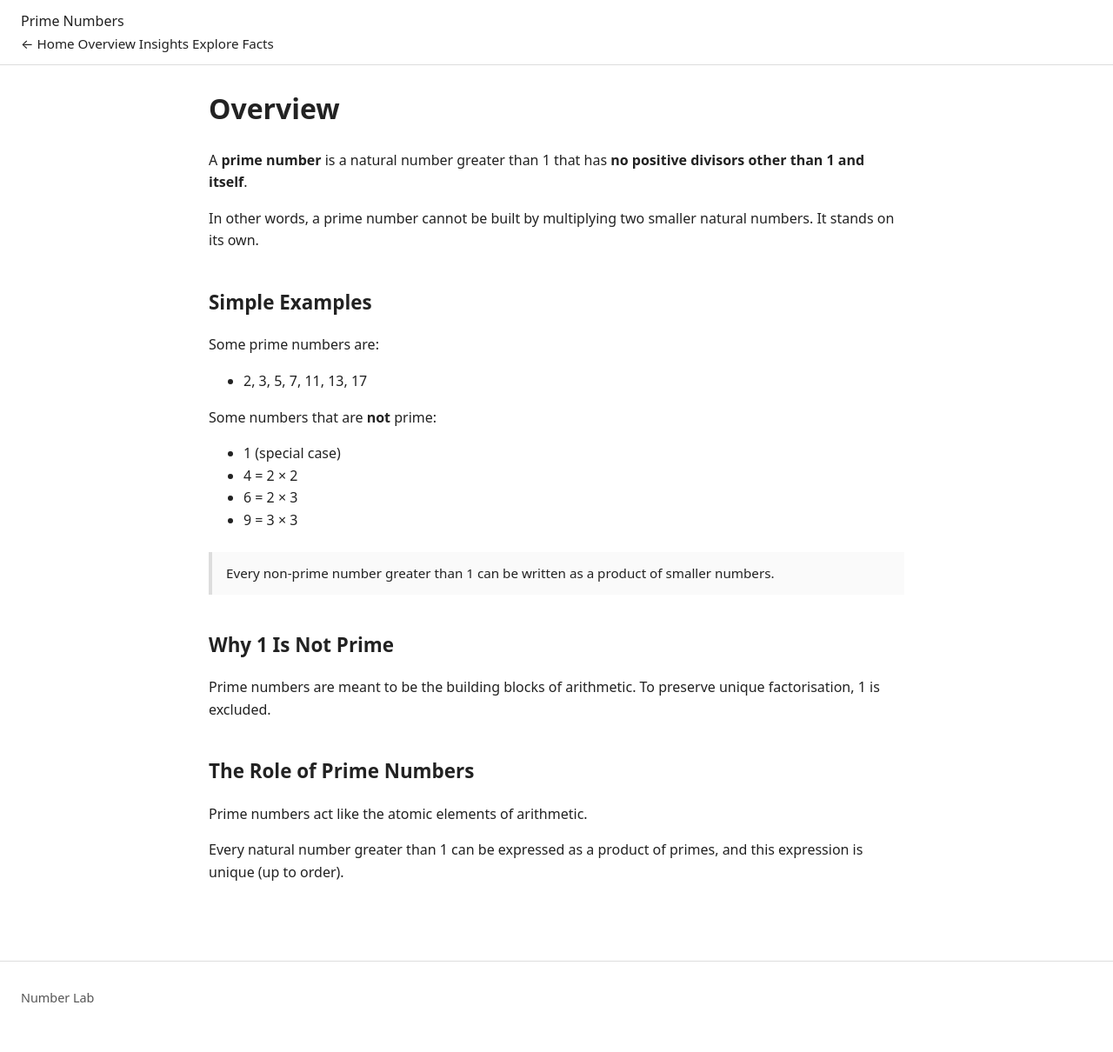
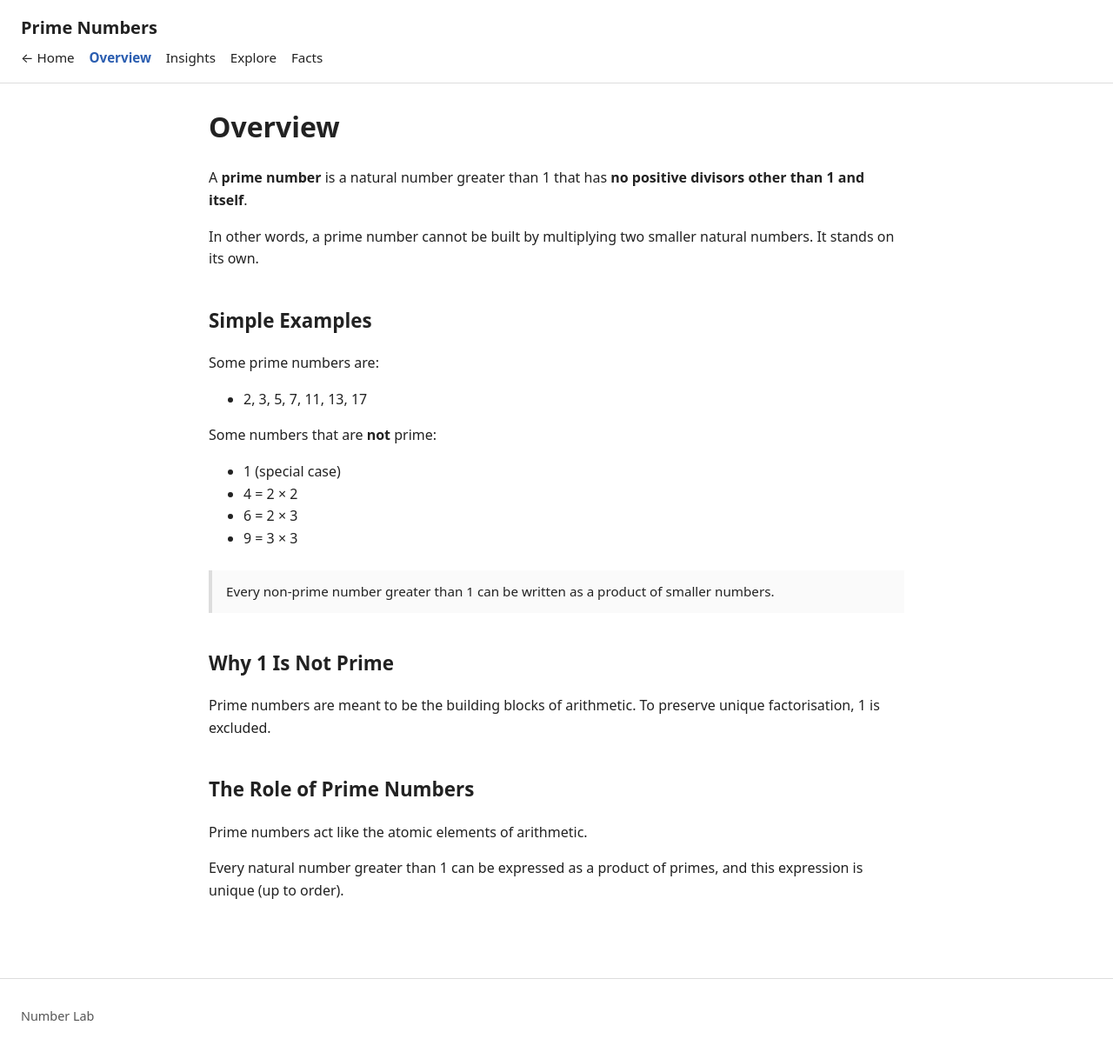
Before and after one commit to anvesh-d/number-lab, a Jekyll site: the page built from numbers/prime/overview/index.html, in a window 1280 px wide. Shown: the whole page at 87% size. Built offline with Jekyll 4.4.1, drawn with Linux system fonts in a browser that asks for light colours; before the commit the page ends 1189 px from its top, so only the background shows below that.

Commit message:
Update main.css

```diff
--- a/assets/css/main.css
+++ b/assets/css/main.css
@@ -138,3 +138,25 @@ footer {
 .hidden {
   display: none;
 }
+
+.site-header {
+  padding: 1rem 1.5rem;
+  border-bottom: 1px solid var(--color-muted);
+}
+
+.site-title {
+  font-size: 1.25rem;
+  font-weight: 600;
+  margin-bottom: 0.4rem;
+}
+
+.site-nav a,
+.site-nav span {
+  margin-right: 0.8rem;
+  font-size: 0.95rem;
+}
+
+.nav-active {
+  font-weight: 600;
+  color: var(--color-accent);
+}
```
